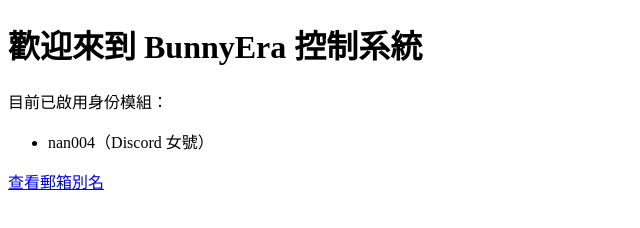
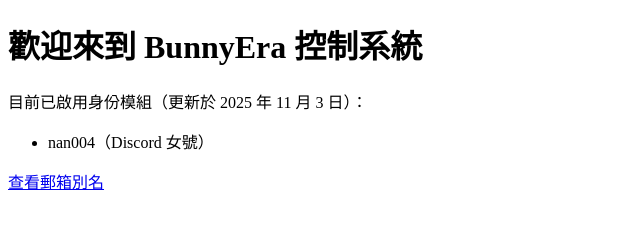
Before and after one commit to BunnyEraPro/global-control-center, a plain HTML site: page index.html in a window 1280 px wide. Shown: the whole page, without its empty margins (0-640 px from the left). Drawn offline with Linux system fonts and the light colour scheme.

Commit message:
Update index.html

```diff
--- a/index.html
+++ b/index.html
@@ -6,7 +6,7 @@
 </head>
 <body>
   <h1>歡迎來到 BunnyEra 控制系統</h1>
-  <p>目前已啟用身份模組：</p>
+  <p>目前已啟用身份模組（更新於 2025 年 11 月 3 日）：</p>
   <ul>
     <li>nan004（Discord 女號）</li>
   </ul>
```
